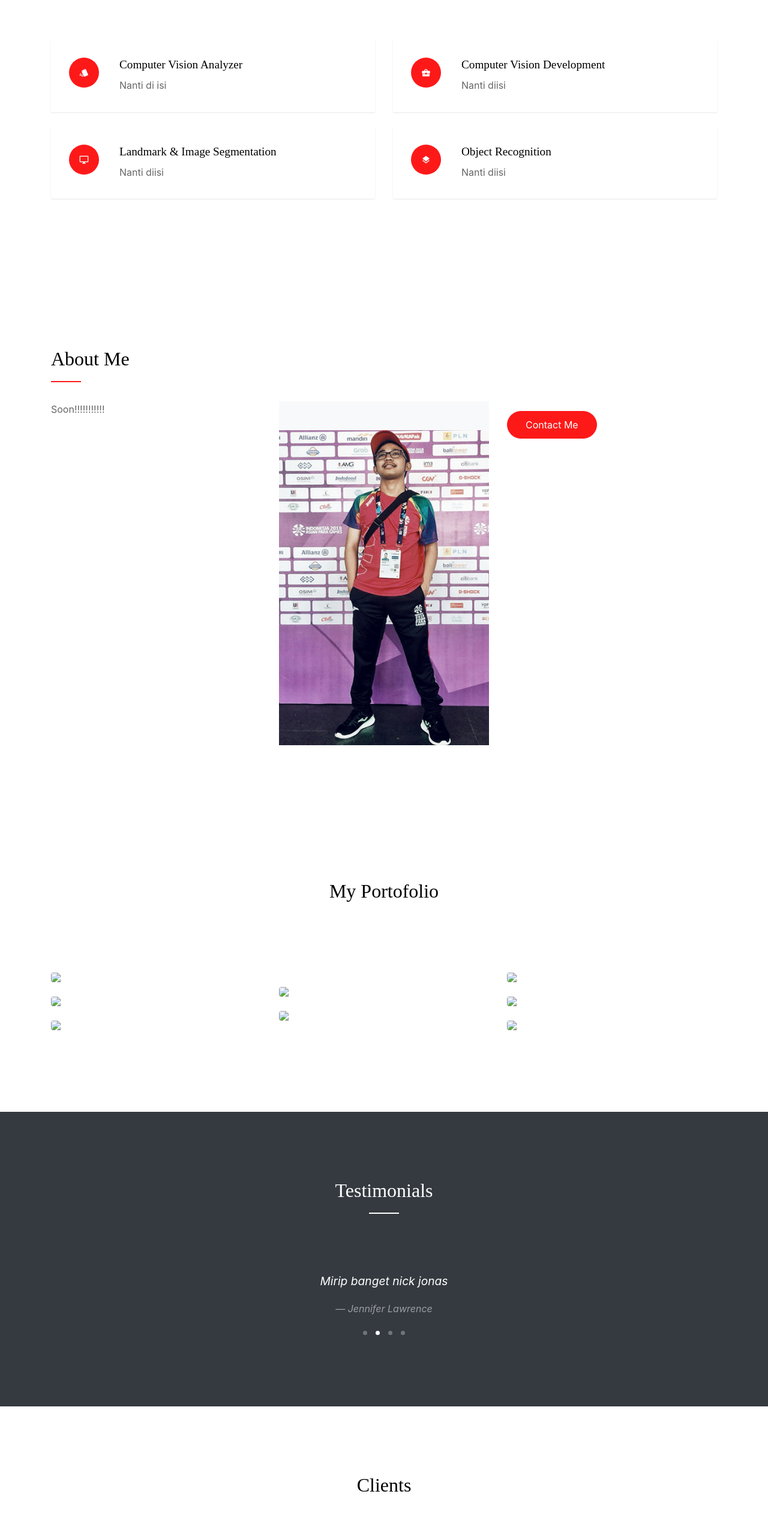
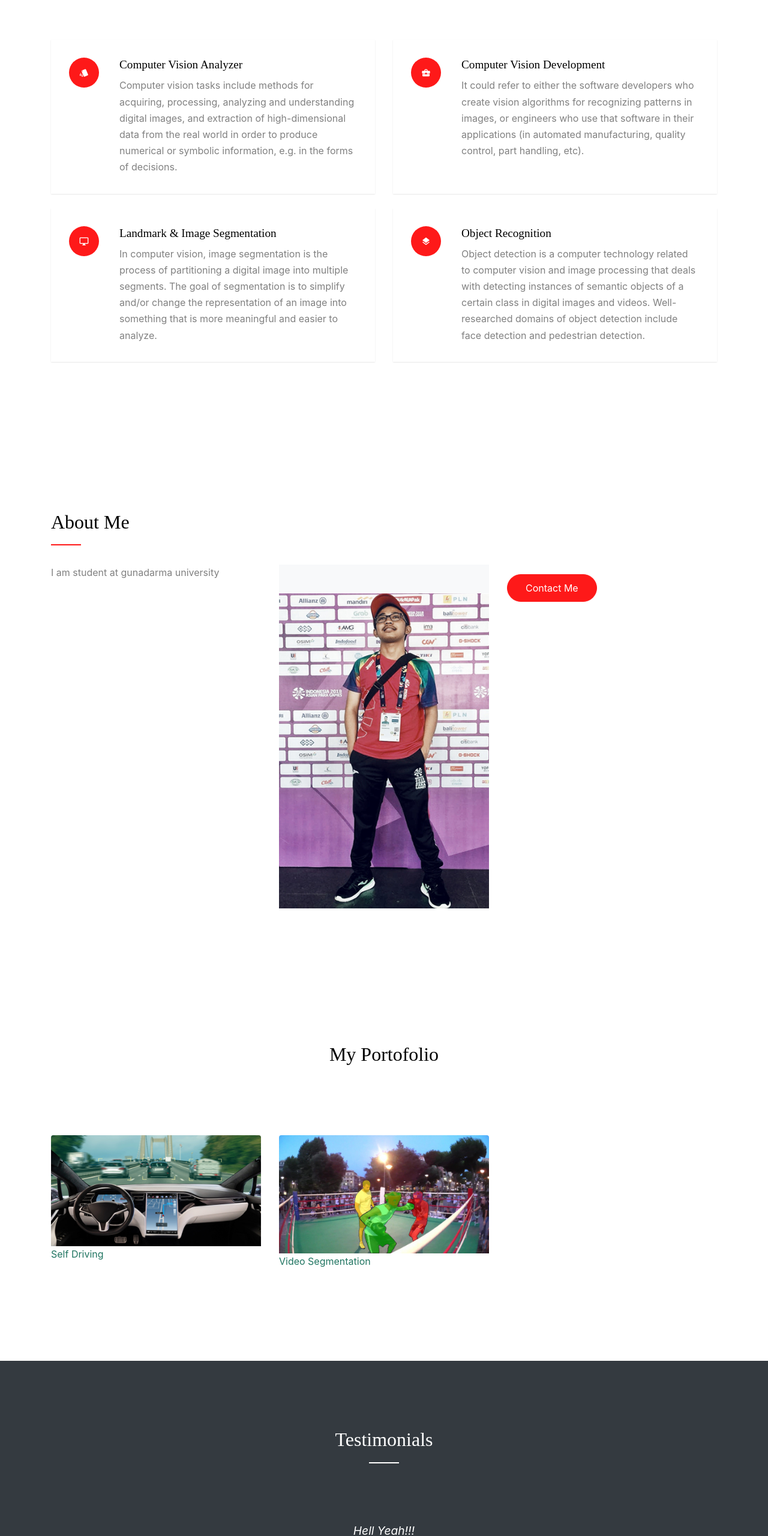
Before and after one commit to yabeatbox/portofolio, a plain HTML site: page index.html in a window 1280 px wide. Shown: the part 1000-3560 px from the top of the page at 60% size. Drawn offline with Linux system fonts and the light colour scheme; files whose address does not match are found by name; a web font is replaced by a local one.

Commit message:
menarapihkan

```diff
--- a/css/style.css
+++ b/css/style.css
@@ -4,7 +4,7 @@ html {
 
 body {
   line-height: 1.7;
-  color: #666666;
+  color: #808080;
   font-weight: 400;
   font-size: 1rem; }
 
@@ -391,7 +391,7 @@ body:after {
   right: 0;
   z-index: 2000;
   padding-top: 20px;
-  background: #fff;
+  background: #808080;
   height: calc(100vh);
   -webkit-transform: translateX(110%);
   -ms-transform: translateX(110%);
--- a/index.html
+++ b/index.html
@@ -119,7 +119,10 @@
               <div class="service-number mr-4"><span class="icon-style"></span></div>
               <div class="service-about">
                 <h3>Computer Vision Analyzer</h3>
-                <p>Nanti di isi</p>
+                <p>Computer vision tasks include methods for acquiring, processing,
+                  analyzing and understanding digital images, and extraction of high-dimensional data
+                  from the real world in order to produce numerical or symbolic information,
+                  e.g. in the forms of decisions.</p>
               </div>
             </div>
           </div>
@@ -129,7 +132,9 @@
               <div class="service-number mr-4"><span class="icon-business_center"></span></div>
               <div class="service-about">
                 <h3>Computer Vision Development</h3>
-                <p>Nanti diisi</p>
+                <p>It could refer to either the software developers who create vision algorithms for recognizing patterns in images,
+                  or engineers who use that software in their applications (in automated manufacturing, quality control,
+                  part handling, etc).</p>
               </div>
             </div>
           </div>
@@ -139,7 +144,9 @@
               <div class="service-number mr-4"><span class="icon-desktop_windows"></span></div>
               <div class="service-about">
                 <h3>Landmark &amp; Image Segmentation</h3>
-                <p>Nanti diisi</p>
+                <p>In computer vision, image segmentation is the process of partitioning a
+                  digital image into multiple segments. The goal of segmentation is to simplify and/or change the representation of
+                   an image into something that is more meaningful and easier to analyze.</p>
               </div>
             </div>
           </div>
@@ -149,7 +156,9 @@
               <div class="service-number mr-4"><span class="icon-layers"></span></div>
               <div class="service-about">
                 <h3>Object Recognition</h3>
-                <p>Nanti diisi</p>
+                <p>Object detection is a computer technology related to computer vision
+                  and image processing that deals with detecting instances of semantic objects of a certain class in digital images and videos.
+                  Well-researched domains of object detection include face detection and pedestrian detection.</p>
               </div>
             </div>
           </div>
@@ -171,7 +180,7 @@
             </div>
           </div>
           <div class="col-lg-4 order-2 order-lg-1">
-            <p>Soon!!!!!!!!!!!</p>
+            <p>I am student at gunadarma university</p>
             <p></p>
           </div>
           <div class="col-lg-4 order-3 order-lg-3">
@@ -200,66 +209,15 @@
         <!---Tempat mengisi portofolio menggunakan gambar-->
         <div id="posts" class="row no-gutter">
           <div class="item web col-6 col-sm-6 col-md-6 col-lg-4 col-xl-4 mb-4">
-            <a href="images/" class="item-wrap fancybox">
+            <a href="images/self driving.jpeg" class="item-wrap fancybox">
               <span class="icon-search2"></span>
-              <img class="img-fluid" src="images/">
+              <img class="img-fluid" src="images/self driving.jpeg"><p> Self Driving</p>
             </a>
           </div>
           <div class="item web col-6 col-sm-6 col-md-6 col-lg-4 col-xl-4 mb-4">
-            <a href="images/" class="item-wrap fancybox">
+            <a href="images/boxing-fisheye.jpg" class="item-wrap fancybox">
               <span class="icon-search2"></span>
-              <img class="img-fluid" src="">
-            </a>
-          </div>
-
-          <div class="item brand col-6 col-sm-6 col-md-6 col-lg-4 col-xl-4 mb-4">
-            <a href="images/" class="item-wrap fancybox">
-              <span class="icon-search2"></span>
-              <img class="img-fluid" src="images/">
-            </a>
-          </div>
-
-          <div class="item design col-6 col-sm-6 col-md-6 col-lg-4 col-xl-4 mb-4">
-
-            <a href="images/" class="item-wrap fancybox">
-              <span class="icon-search2"></span>
-              <img class="img-fluid" src="images/">
-            </a>
-
-          </div>
-
-          <div class="item web col-6 col-sm-6 col-md-6 col-lg-4 col-xl-4 mb-4">
-            <a href="images/" class="item-wrap fancybox">
-              <span class="icon-search2"></span>
-              <img class="img-fluid" src="images/">
-            </a>
-          </div>
-
-          <div class="item brand col-6 col-sm-6 col-md-6 col-lg-4 col-xl-4 mb-4">
-            <a href="images/" class="item-wrap fancybox">
-              <span class="icon-search2"></span>
-              <img class="img-fluid" src="images/">
-            </a>
-          </div>
-
-          <div class="item web col-6 col-sm-6 col-md-6 col-lg-4 col-xl-4 mb-4">
-            <a href="images/" class="item-wrap fancybox">
-              <span class="icon-search2"></span>
-              <img class="img-fluid" src="images/">
-            </a>
-          </div>
-
-          <div class="item design col-6 col-sm-6 col-md-6 col-lg-4 col-xl-4 mb-4">
-            <a href="images/" class="item-wrap fancybox">
-              <span class="icon-search2"></span>
-              <img class="img-fluid" src="images/">
-            </a>
-          </div>
-
-          <div class="item web col-6 col-sm-6 col-md-6 col-lg-4 col-xl-4 mb-4">
-            <a href="images/" class="item-wrap fancybox">
-              <span class="icon-search2"></span>
-              <img class="img-fluid" src="images/">
+              <img class="img-fluid" src="images/boxing-fisheye.jpg"><p>Video Segmentation</p>
             </a>
           </div>
 
@@ -281,26 +239,26 @@
           <div class="slide">
             <blockquote>
                 <!--------Bagian slider --------------->
-              <p>Ini kok orangnya mirip chris evans</p>
-              <p><cite>&mdash; Sophie Turner</cite></p>
+              <p>Your had great job!</p>
+              <p><cite>&mdash; Harald Krüger as BMW CEO</cite></p>
             </blockquote>
           </div>
           <div class="slide">
             <blockquote>
-              <p>Mirip banget nick jonas</p>
-              <p><cite>&mdash; Jennifer Lawrence</cite></p>
+              <p>Hell Yeah!!!</p>
+              <p><cite>&mdash; Dana White as UFC CEO</cite></p>
             </blockquote>
           </div>
           <div class="slide">
             <blockquote>
-              <p>ihh Ganteng bangeett rahim aku anget!!!</p>
-              <p><cite>&mdash; Chelsea Islan</cite></p>
+              <p>Thanks for built our AI architecture of automous quality checker</p>
+              <p><cite>&mdash;James Quincey as Coca cola CEO</cite></p>
             </blockquote>
           </div>
           <div class="slide">
             <blockquote>
-              <p>Hasil yang memuaskan !!</p>
-              <p><cite>&mdash; Dakotta Fanning</cite></p>
+              <p>Great work!!</p>
+              <p><cite>&mdash; Timur Sardarov as MV Agusta CEO</cite></p>
             </blockquote>
           </div>
         </div>
@@ -314,24 +272,24 @@
             <h2 class="section-title text-center">Clients</h2>
           </div>
           <div class="col-6 col-sm-6 col-md-4 col-lg-4 text-center">
-            <img src="images/Jennifer.jpg" alt="Image" class="img-fluid"> Jennifer Lawrence
+            <img src="images/Adidas.jpg" alt="Image" class="img-fluid">
           </div>
           <div class="col-6 col-sm-6 col-md-4 col-lg-4 text-center">
-            <img src="images/ChelseaIslan.jpg" alt="Image" class="img-fluid">Chelsea Islan
+            <img src="images/bmw.jpg" alt="Image" class="img-fluid">
           </div>
           <div class="col-6 col-sm-6 col-md-4 col-lg-4 text-center">
-            <img src="images/Tatjana.jpg" alt="Image" class="img-fluid">Tatjana Saphira
+            <img src="images/Coca cola.jpg" alt="Image" class="img-fluid">
           </div>
           <div class="col-6 col-sm-6 col-md-4 col-lg-4 text-center">
-            <img src="images/Dakotafanning.jpg" alt="Image" class="img-fluid">Dakotta Fanning
+            <img src="images/huawei.jpg" alt="Image" class="img-fluid">
           </div>
 
 
           <div class="col-6 col-sm-6 col-md-4 col-lg-4 text-center">
-            <img src="images/Sophie.jpg" alt="Image" class="img-fluid">Sophie Turner
+            <img src="images/MVAgusta.jpg" alt="Image" class="img-fluid">
           </div>
           <div class="col-6 col-sm-6 col-md-4 col-lg-4 text-center">
-            <img src="images/DakotaJohnson.jpg" alt="Image" class="img-fluid">Dakotta Johnson
+            <img src="images/ufc.jpg" alt="Image" class="img-fluid">
           </div>
         </div>
       </div>
```
Also changed, not shown: images/Adidas.jpg (added), images/ChelseaIslan.jpg (deleted), images/Coca cola.jpg (added), images/DakotaJohnson.jpg (deleted), images/Dakotafanning.jpg (deleted), images/Jennifer.jpg (deleted), images/MVAgusta.jpg (added), images/Sophie.jpg (deleted), images/Tatjana.jpg (deleted), images/bmw.jpg (added), images/boxing-fisheye.jpg (added), images/car.png (added), images/huawei.jpg (added), images/self driving.jpeg (added), 1 more files.
